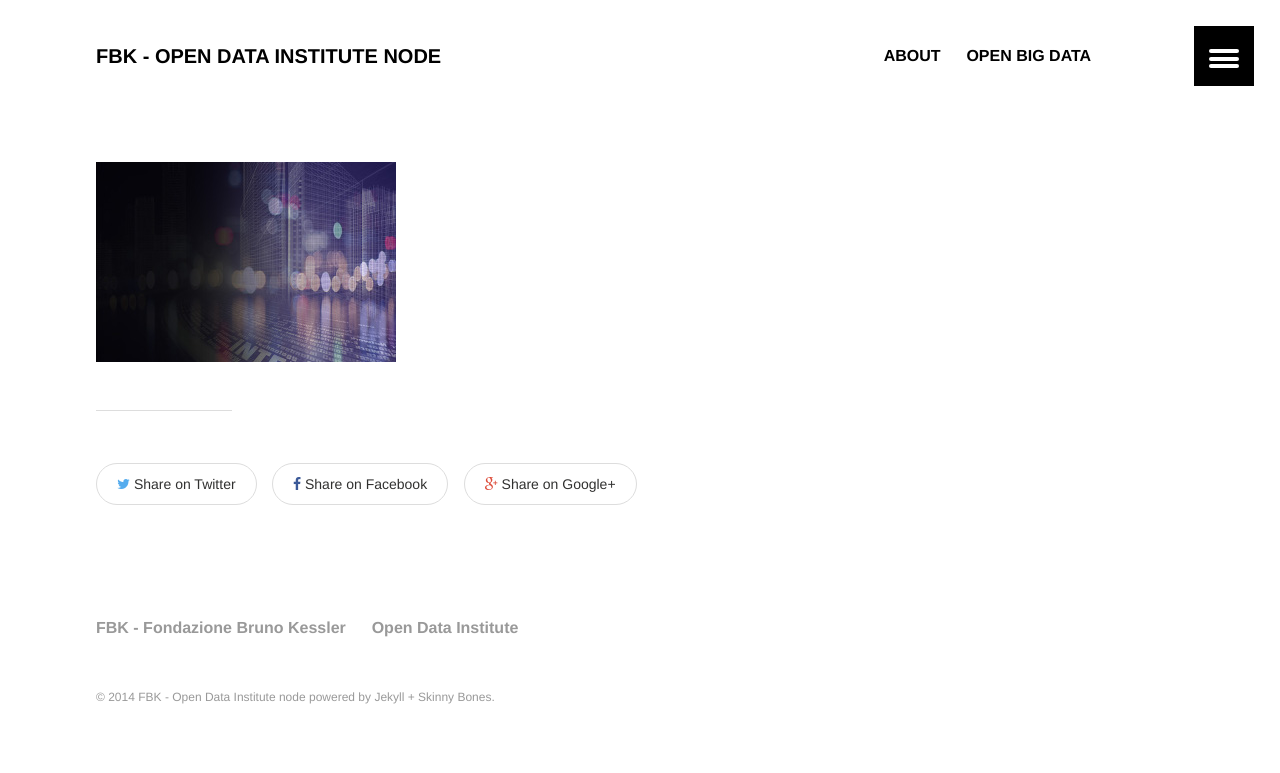
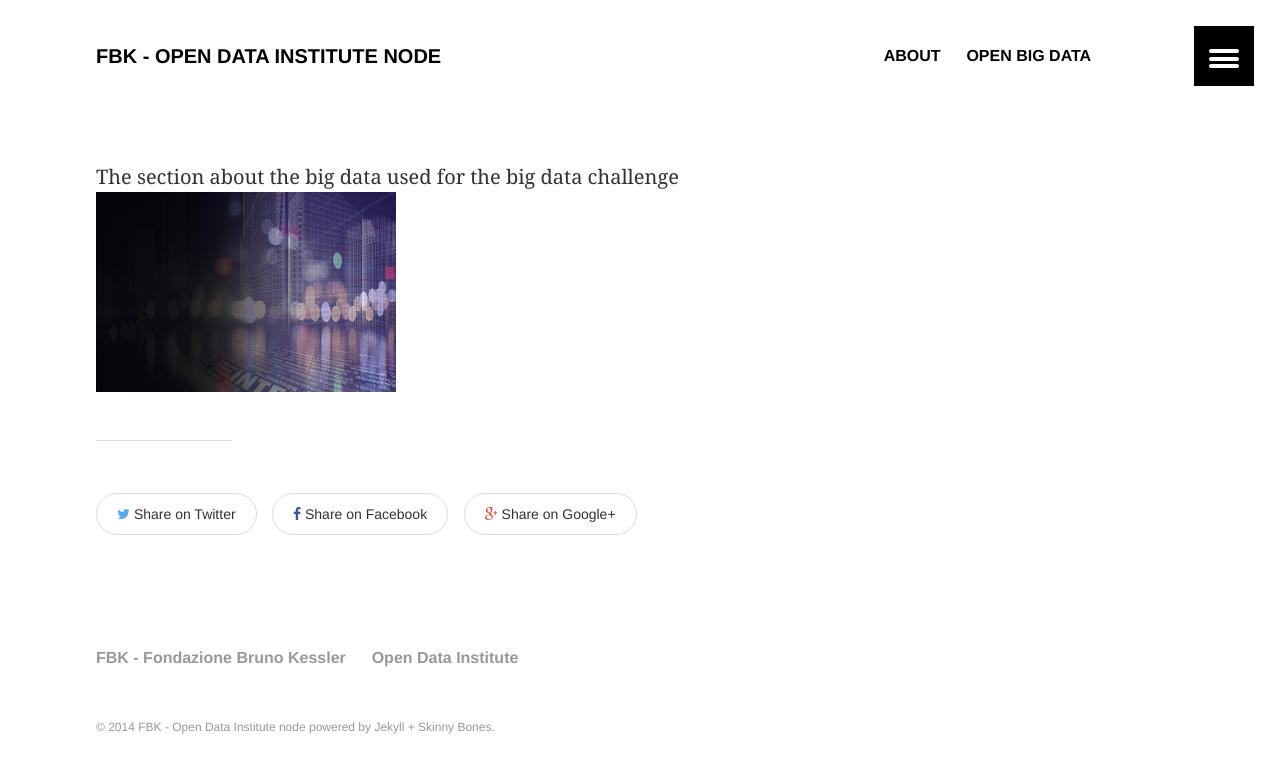
Before and after one commit to theodifbk/theodifbk.github.io, a Jekyll site: the page built from openbigdata/index.md, in a window 1280 px wide. Shown: the top 773 px of the page. Built offline with Jekyll 4.4.1, drawn with Linux system fonts in a browser that asks for light colours.

Commit message:
Update index.md

```diff
--- a/openbigdata/index.md
+++ b/openbigdata/index.md
@@ -10,4 +10,5 @@ image:
   thumb:
 ads: false
 ---
+The section about the big data used for the big data challenge
 ![ODI Network](../images/banner-hp-bigdata-02.jpg)
```
